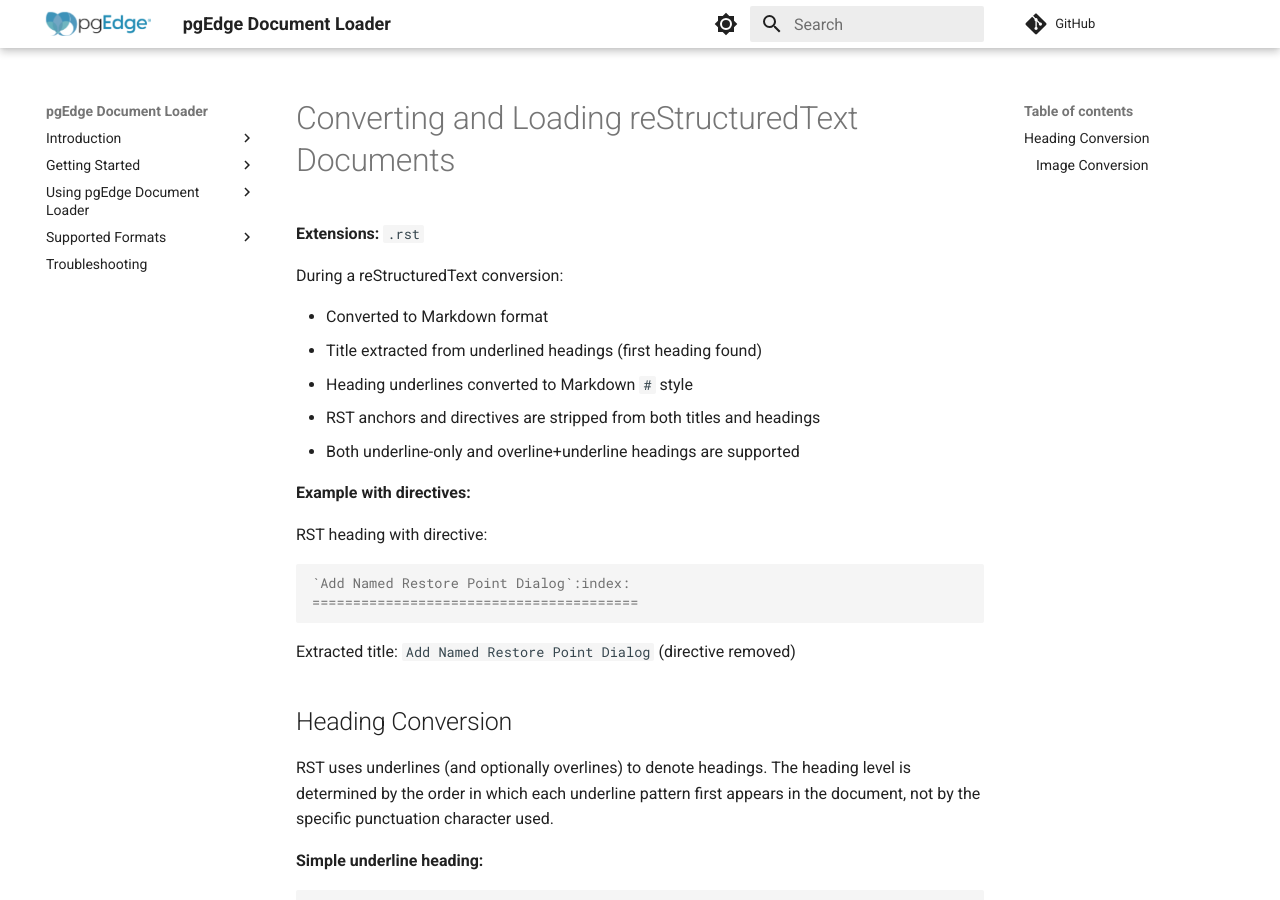
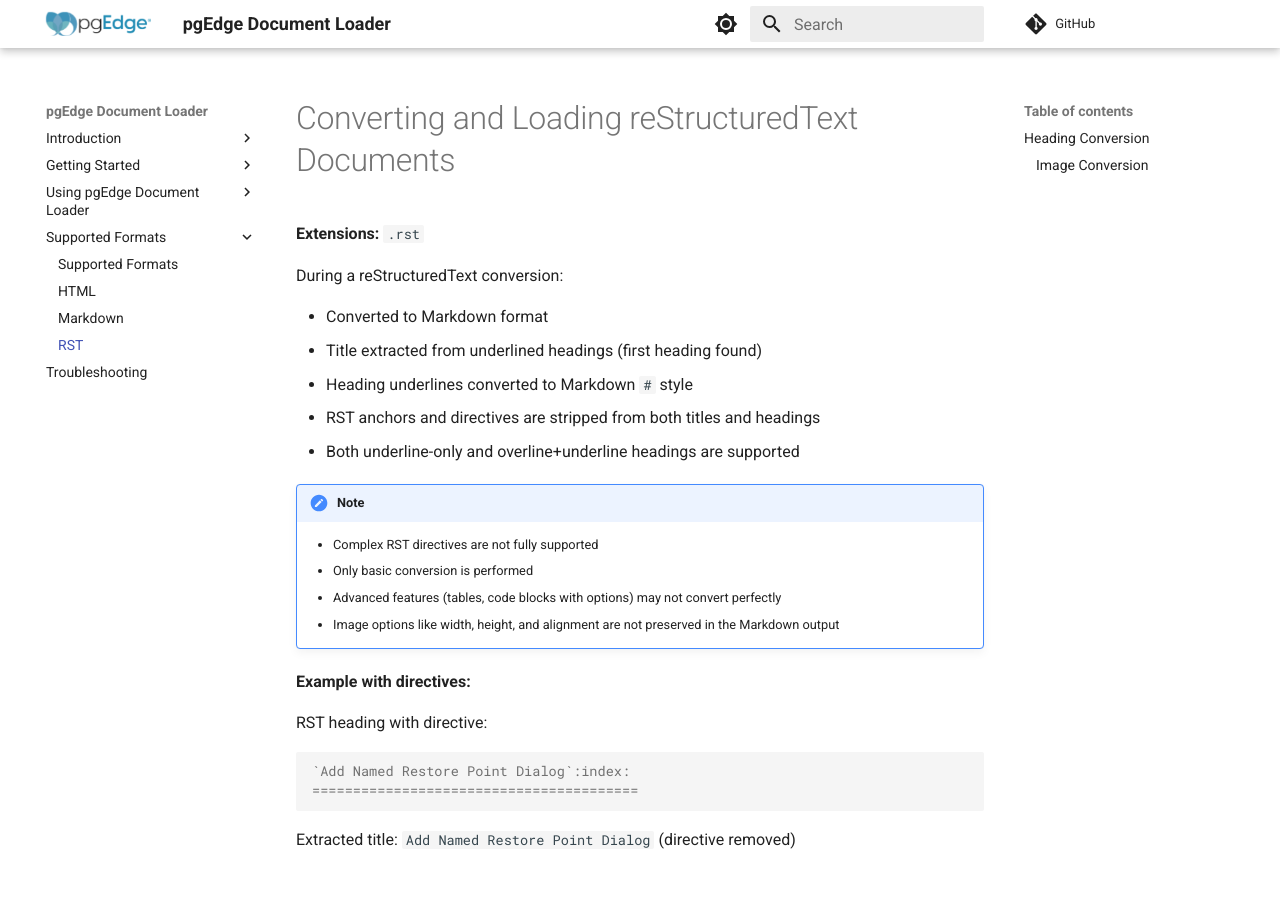
Before and after one commit to pgEdge/pgedge-docloader, an MkDocs documentation site: the page built from docs/rst.md, in a window 1280 px wide and 900 px high. Built offline with MkDocs 1.6.1 and Material for MkDocs 9.7.7, drawn with Linux system fonts in a browser that asks for light colours; comment, search, counter and statistics services are not loaded.

Commit message:
File tweaks for docloader

```diff
--- a/docs/supported_formats/rst.md
+++ b/docs/rst.md
@@ -9,6 +9,14 @@ During a reStructuredText conversion:
 - Heading underlines converted to Markdown `#` style
 - RST anchors and directives are stripped from both titles and headings
 - Both underline-only and overline+underline headings are supported
+
+!!! note
+
+    - Complex RST directives are not fully supported
+    - Only basic conversion is performed
+    - Advanced features (tables, code blocks with options) may not convert perfectly
+    - Image options like width, height, and alignment are not preserved in the Markdown output
+
 
 **Example with directives:**
 
```
Also changed, not shown: docs/html.md (renamed from docs/supported_formats/html.md), docs/markdown.md (renamed from docs/supported_formats/markdown.md), docs/supported-formats.md (renamed from docs/supported_formats/supported-formats.md).
